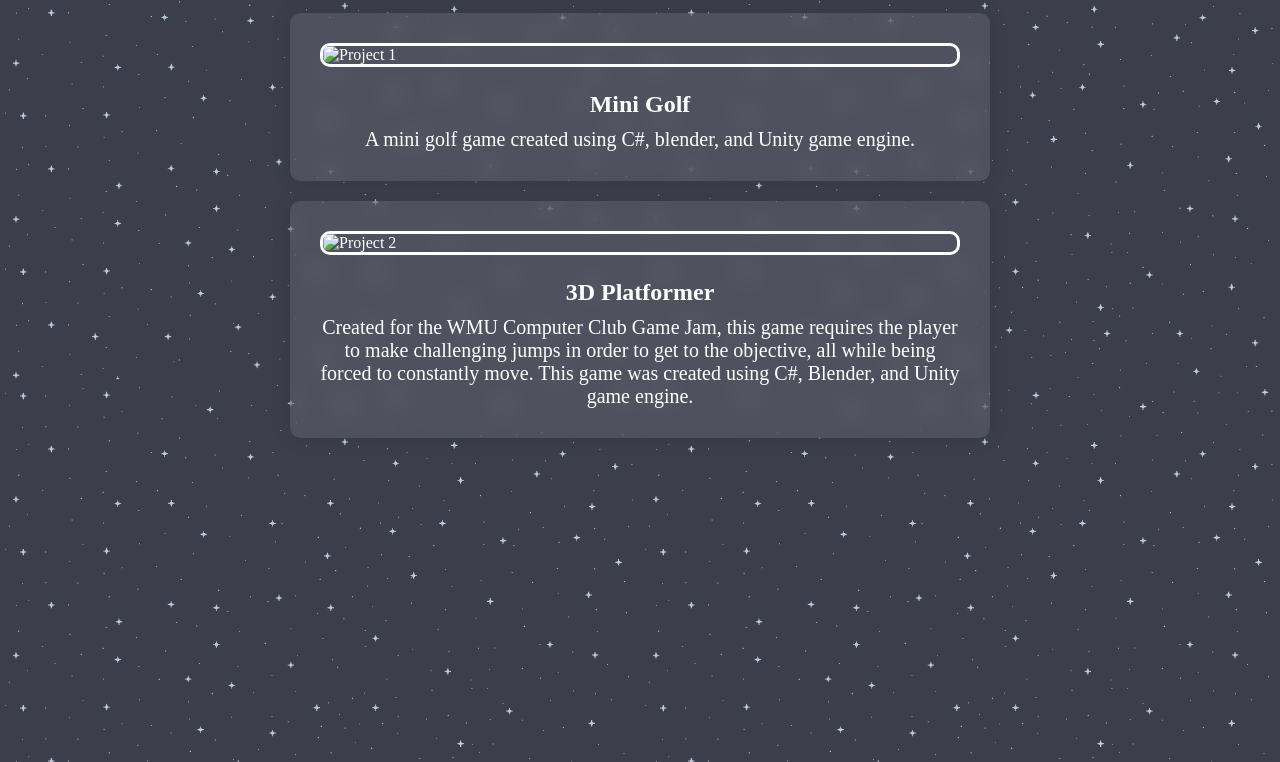
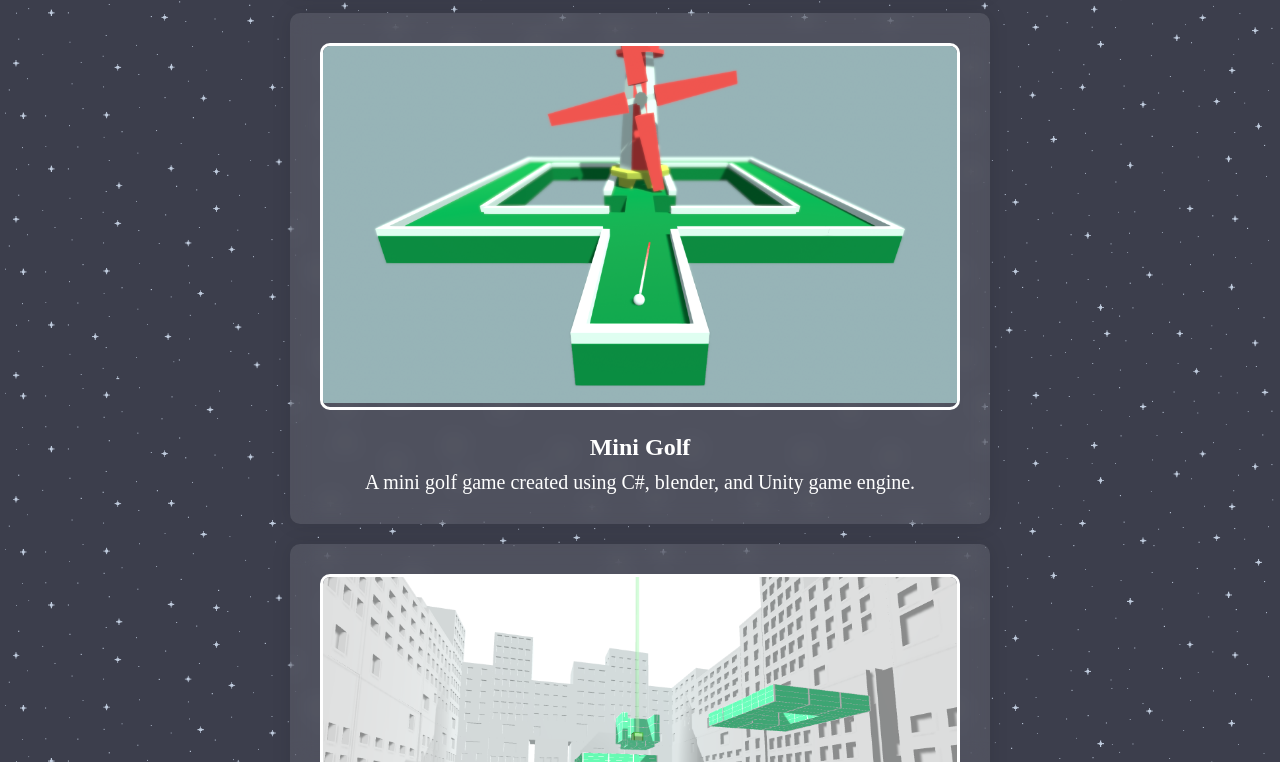
Before and after one commit to elliottThorley/elliottThorley.github.io, a plain HTML site: page index.html in a window 1280 px wide. Shown: the part 2038-2800 px from the top of the page. Drawn offline with Linux system fonts and the light colour scheme; a script that the page names is missing; files whose address does not match are found by name.

Commit message:
changed file paths

```diff
--- a/index.html
+++ b/index.html
@@ -13,7 +13,7 @@
             <div class="overlay"></div>
             <div class="card">
                 <div class="profile-pic">
-                    <img src="images/headshot.jpg" alt="Your Profile Picture">
+                    <img src="headshot.jpg" alt="Your Profile Picture">
                 </div>
                 <div class="card-content">
                     <h1>Elliott Thorley</h1>
@@ -56,7 +56,7 @@
                 </div>
                 <div class="project-card">
                     <div class="frame">
-                        <img src="images/golf.png" alt="Project 1">
+                        <img src="golf.png" alt="Project 1">
                     </div>
                     <div class="project-content">
                         <h3>Mini Golf</h3>
@@ -65,7 +65,7 @@
                 </div>
                 <div class="project-card">
                     <div class="frame">
-                        <img src="images/fps.png" alt="Project 2">
+                        <img src="fps.png" alt="Project 2">
                     </div>
                     <div class="project-content">
                         <h3>3D Platformer</h3>
```
